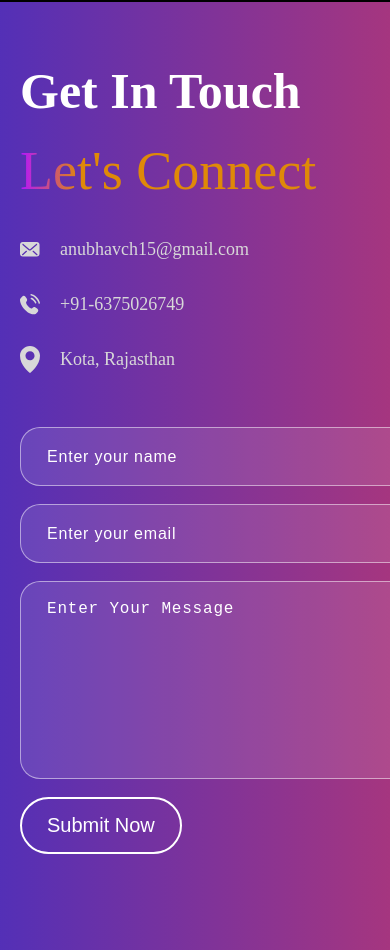
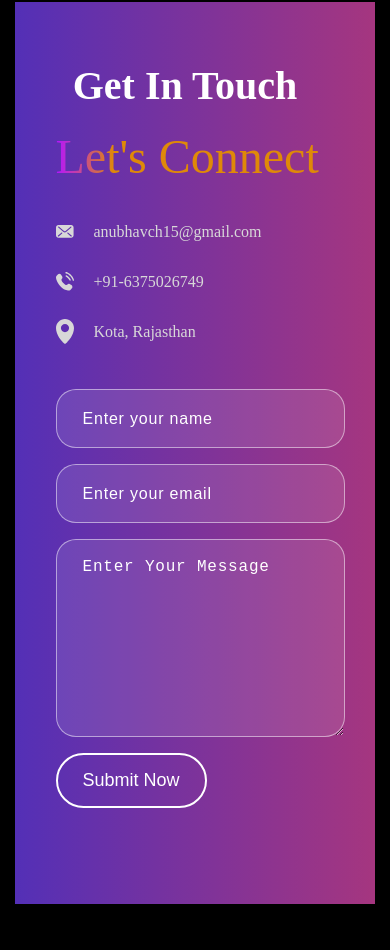
Before and after one commit to code-anubhav15/Portfolio, a React (Vite) app: page / in a window 390 px wide. Shown: the part 2199-3149 px from the top of the page. After the commit the page ends 3103 px from the top, so only its background shows below. Built offline with nearby package versions, Linux system fonts and the light colour scheme.

Commit message:
Update Connect.css

```diff
--- a/src/components/Connect/Connect.css
+++ b/src/components/Connect/Connect.css
@@ -1,37 +1,36 @@
-.connect{
+.connect {
     display: flex;
     flex-direction: column;
     align-items: center;
     justify-content: center;
-    gap:80px;
+    gap: 80px;
     margin: 80px 170px;
     padding: 60px 0 46px 0;
-    margin: 0;
     background: linear-gradient(270deg, #AA367C -5.91%, #4A2FBD 111.58%);
   }
 
-.connect-title{
+  .connect-title {
     position: relative;
   }
 
-.connect-title h1{
+  .connect-title h1 {
     padding: 0px 30px;
     font-size: 60px;
     font-weight: 500;
   }
 
-.connect-section{
+  .connect-section {
     display: flex;
     gap: 150px;
   }
 
-.connect-left{
+  .connect-left {
     display: flex;
     flex-direction: column;
     gap: 30px;
   }
 
-.connect-left h1{
+  .connect-left h1 {
     font-size: 60px;
     font-weight: 500;
     background: linear-gradient(270deg,#DF8908 80%,#B415FF 100%);
@@ -40,41 +39,41 @@
     -webkit-text-fill-color: transparent;
   }
 
-.connect-left p{
+  .connect-left p {
     max-width: 550px;
-    color:#D8D8D8;
+    color: #D8D8D8;
     font-size: 20px;
     line-height: 35px;
   }
 
-.connect-details{
+  .connect-details {
     display: flex;
     flex-direction: column;
     gap: 30px;
-    color:#D8D8D8;
+    color: #D8D8D8;
     font-size: 22px;
   }
 
-.connect-detail{
+  .connect-detail {
     display: flex;
     align-items: center;
     gap: 20px;
   }
 
-.connect-right{
+  .connect-right {
     display: flex;
     flex-direction: column;
     align-items: start;
     gap: 10px;
   }
 
-.connect-right input{
-    width: 100%;
+  .connect-right input,
+  .connect-right textarea {
     background: rgba(255, 255, 255, 0.1);
     border: 1px solid rgba(255, 255, 255, 0.5);
     border-radius: 20px;
     color: #fff;
-  margin: 0 0 8px 0;
+    margin-bottom: 8px;
     padding: 18px 26px;
     font-weight: 500;
     font-size: 18px;
@@ -83,108 +82,156 @@
     width: 27vw;
   }
 
-.connect-right textarea{
-    width: 100%;
-  background: rgba(255, 255, 255, 0.1);
-  border: 1px solid rgba(255, 255, 255, 0.5);
-  border-radius: 20px;
-  color: #fff;
-  margin: 0 0 8px 0;
-  padding: 18px 26px;
-  font-weight: 500;
-  font-size: 18px;
-  letter-spacing: 0.8px;
-  transition: 0.3s ease-in-out;
-  width: 27vw;
-}
-
-.connect form input:focus, .connect-right textarea:focus{
+  .connect-right input:focus,
+  .connect-right textarea:focus {
     background: rgba(255, 255, 255, 1);
     color: #121212;
   }
 
-.connect form input::placeholder, .connect-right textarea::placeholder{
+  .connect-right input::placeholder,
+  .connect-right textarea::placeholder {
     font-size: 16px;
     font-weight: 400;
     color: #fff;
   }
 
-.connect-submit{
+  .connect-submit {
     border: 2px solid white;
     color: white;
     border-radius: 50px;
     background: transparent;
     font-size: 22px;
-    padding:15px 25px;
+    padding: 15px 25px;
     margin-bottom: 50px;
     cursor: pointer;
     transition: 0.3s;
   }
 
-.connect-submit:hover{
+  .connect-submit:hover {
     background: white;
-    color:black;
+    color: black;
     font-weight: 500;
     border: 2px solid black;
   }
 
-.submit-text{
+  .submit-text {
     display: flex;
     flex-direction: row;
     gap: 10px;
   }
 
-.submit-text .sent-text{
+  .submit-text .sent-text {
     border: none;
     color: white;
     border-radius: 50px;
     font-size: 20px;
-    padding:17px 25px;
+    padding: 17px 25px;
     margin-bottom: 50px;
     transition: 0.3s;
   }
 
-@media(max-width:885px){
-    .connect{
-        gap:20px;
+  @media (max-width: 885px) {
+    .connect {
+      gap: 20px;
       margin: 50px 0px;
       align-items: start;
     }
 
-    .connect-title h1{
+    .connect-title h1 {
       padding-left: 20px;
       font-size: 50px;
       font-weight: 600;
     }
-    .connect-section{
+
+    .connect-section {
       flex-direction: column;
-        gap:50px;
+      gap: 50px;
     }
-    .connect-left h1{
+
+    .connect-left h1 {
       font-size: 54px;
       margin-left: 20px;
     }
-    .connect-left p{
+
+    .connect-left p {
       font-size: 18px;
     }
-    .connect-details{
+
+    .connect-details {
       gap: 20px;
       margin-left: 20px;
     }
-    .connect-details img{
+
+    .connect-details img {
       width: 20px;
     }
-    .connect-right{
-        gap:10px;
+
+    .connect-right {
+      gap: 10px;
       margin-left: 20px;
     }
-    .connect-right input{
-        width: 150%;
+
+    .connect-right input,
+    .connect-right textarea {
+      width: 100%;
     }
-    .connect-right textarea{
-        width: 150%;
-    }
-    .connect-submit{
+
+    .connect-submit {
       font-size: 20px;
     }
   }
+
+  @media (max-width: 600px) {
+    .connect {
+      gap: 20px;
+      margin: 30px 15px;
+      align-items: center;
+    }
+
+    .connect-title h1 {
+      padding-left: 10px;
+      font-size: 40px;
+      font-weight: 600;
+    }
+
+    .connect-section {
+      flex-direction: column;
+      gap: 40px;
+    }
+
+    .connect-left h1 {
+      font-size: 48px;
+      margin-left: 10px;
+    }
+
+    .connect-left p {
+      font-size: 16px;
+    }
+
+    .connect-details {
+      gap: 15px;
+      margin-left: 10px;
+    }
+
+    .connect-details img {
+      width: 18px;
+    }
+
+    .connect-right {
+      gap: 8px;
+      margin-left: 10px;
+    }
+
+    .connect-right input,
+    .connect-right textarea {
+      width: 100%;
+    }
+
+    .connect-submit {
+      font-size: 18px;
+    }
+
+    .submit-text .sent-text {
+      font-size: 18px;
+    }
+  }
```
Lines whose indentation alone changed are shown as unchanged.
